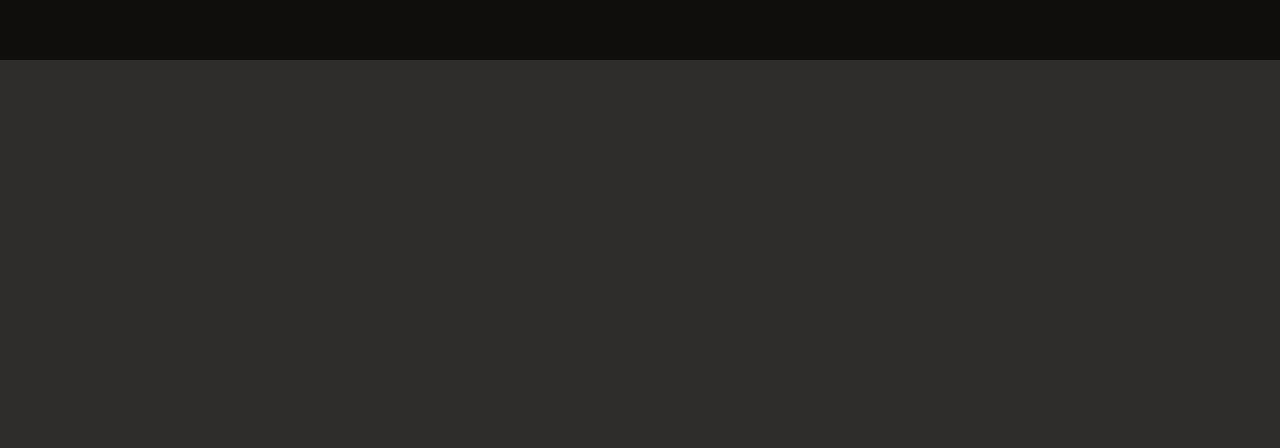
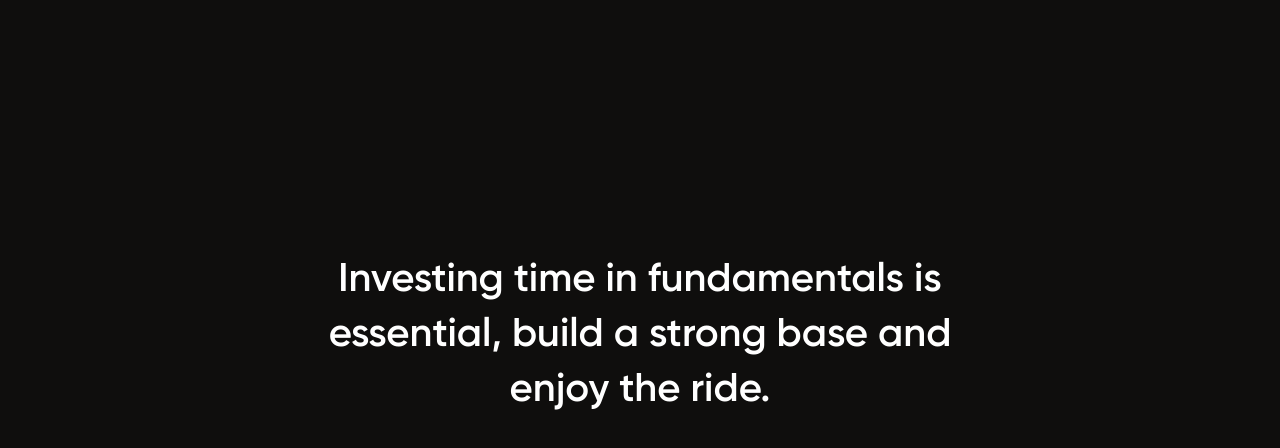
Before and after one commit to faculedesma/fledesma-dev, a React (Vite) app: page / in a window 1280 px wide. Shown: the part 2230-2678 px from the top of the page. Before the commit the page ends 2290 px from the top, so only its background shows below. Built offline with nearby package versions, Linux system fonts and the light colour scheme.

Commit message:
feat: add second note

```diff
--- /dev/null
+++ b/src/components/notes/NoteTwo.tsx
@@ -0,0 +1,14 @@
+import "./notes.scss";
+
+export const NoteTwo = () => {
+  return (
+    <div className="container">
+      <div className="notes-two">
+        <h2>
+          Investing time in fundamentals is essential, build a strong base and
+          enjoy the ride.
+        </h2>
+      </div>
+    </div>
+  );
+};
--- a/src/components/notes/notes.scss
+++ b/src/components/notes/notes.scss
@@ -1,5 +1,6 @@
 .notes {
-  &-one {
+  &-one,
+  &-two {
     height: 550px;
     display: flex;
     align-items: center;
--- a/src/pages/home/Home.tsx
+++ b/src/pages/home/Home.tsx
@@ -1,6 +1,7 @@
 import Hero from "@components/hero/Hero";
 import Header from "@components/header/Header";
 import { NoteOne } from "@components/notes/NoteOne";
+import { NoteTwo } from "@components/notes/NoteTwo";
 import Services from "@components/services/Services";
 
 const Home = () => {
@@ -10,6 +11,7 @@ const Home = () => {
       <Hero />
       <NoteOne />
       <Services />
+      <NoteTwo />
     </div>
   );
 };
```
